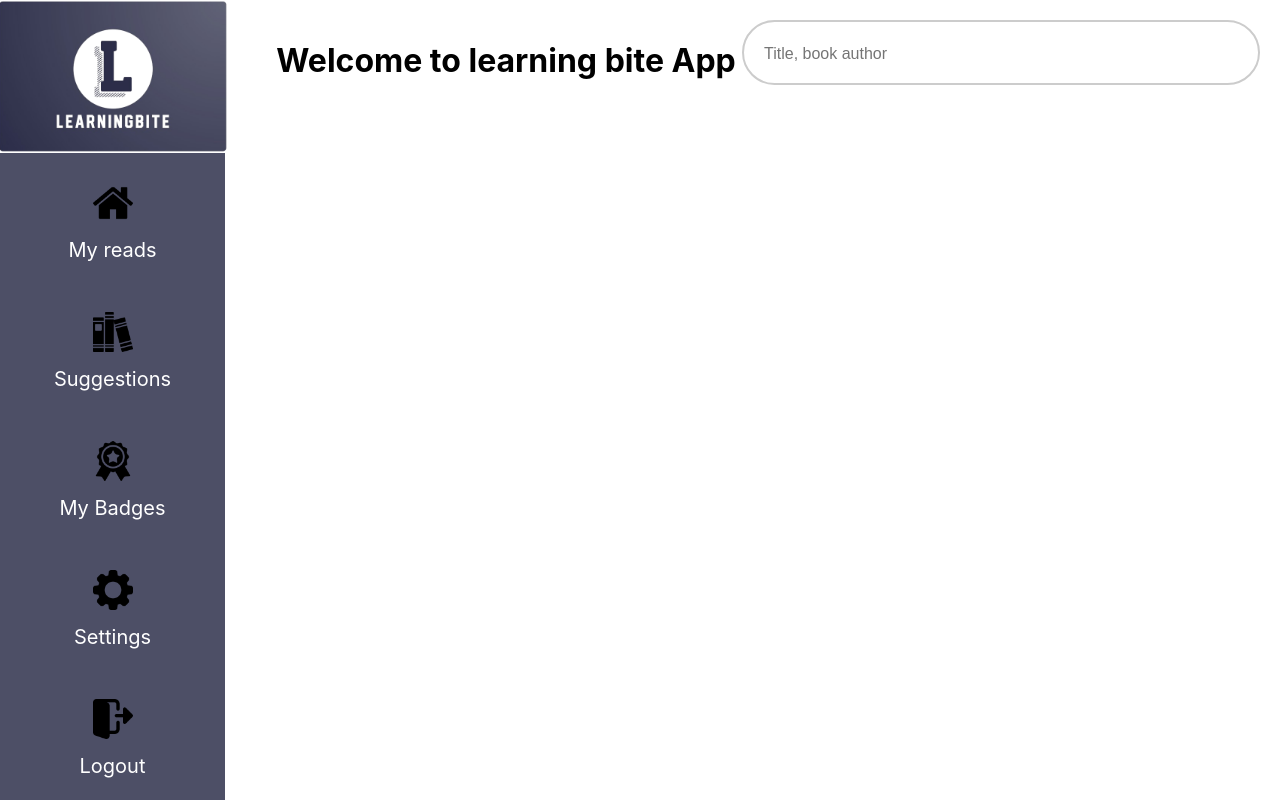
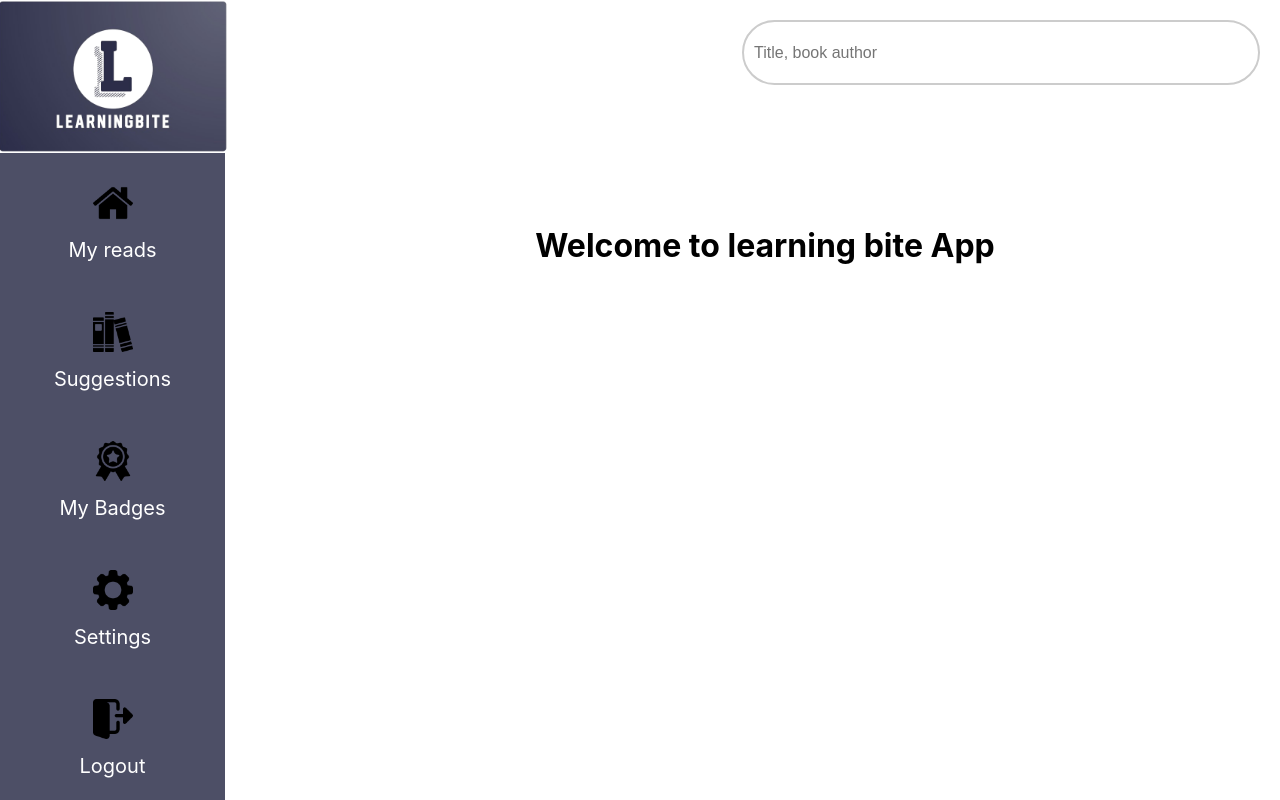
Before and after one commit to Ibango7/learning-bite-app, a React (Create React App) app: page / in a window 1280 px wide. Built offline with nearby package versions, Linux system fonts and the light colour scheme.

Commit message:
:construction:

```diff
--- a/src/components/MainComponent.js
+++ b/src/components/MainComponent.js
@@ -7,6 +7,7 @@ const MainComponent = () =>{
     return (
         <div className={styles.content}>
             <Search/>
+            <br/><br/><br/><br/><br/><br/>
             <h1>Welcome to learning bite App</h1>
         </div>
     );
--- a/src/components/Search.js
+++ b/src/components/Search.js
@@ -4,8 +4,8 @@ import styles from './search-style.module.css'
 const Search = () =>{
 
     return (
-        <div className={styles.searchbar}>
-            <input type="text" placeholder='Title, book author'/>
+        <div className={styles.container}>
+            <input className={styles.searchbar} type="text" placeholder='Title, book author'/>
         </div>
     );
 }
--- a/src/components/search-style.module.css
+++ b/src/components/search-style.module.css
@@ -1,38 +1,26 @@
 .searchbar {
     width: 518px;
     height: 65px;
-    border: 2px solid #ccc; /* Border color and thickness */
-    border-radius: 50px; /* Rounded corners */
-    padding: 10px; /* Padding inside the search bar */
-    box-sizing: border-box; /* Include padding and border in total width/height */
-    font-size: 16px; /* Font size */
+    border: 2px solid #ccc;
+    border-radius: 50px;
+    padding: 10px;
+    box-sizing: border-box;
+    font-size: 16px;
     float: right;
+    flex :0 0 auto;
+    box-sizing: border-box;
+    margin-left: auto;
 }
 
 /* Style for the search input field */
 .searchbar input[type="text"] {
-    width: calc(100% - 20px); /* Adjust input width to accommodate padding */
-    height: 100%; /* Fill the height of the search bar */
-    border: none; /* Remove default input border */
-    outline: none; /* Remove focus outline */
-    font-size: inherit; /* Inherit font size */
+    width: calc(100% - 20px);
+    height: 100%;
+    border: none;
+    outline: none;
+    font-size: inherit;
 }
 
-/* Style for the search button */
-.searchbar button {
-    width: 50px; /* Button width */
-    height: 100%; /* Fill the height of the search bar */
-    background-color: #007bff; /* Button background color */
-    color: #fff; /* Button text color */
-    border: none; /* Remove button border */
-    border-radius: 0 50px 50px 0; /* Rounded corners on the right side */
-    cursor: pointer; /* Show pointer cursor on hover */
-    font-size: inherit; /* Inherit font size */
+.container {
+    display: flex;
 }
-
-/* Style for the search icon */
-.searchbar button i {
-    font-size: 24px; /* Icon size */
-    vertical-align: middle; /* Align icon vertically */
-    margin-left: 5px; /* Add space between icon and button text */
-}
```
